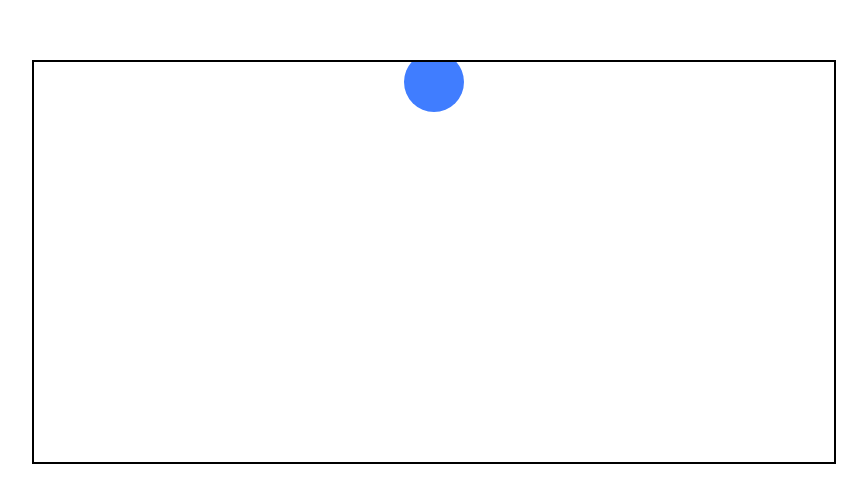
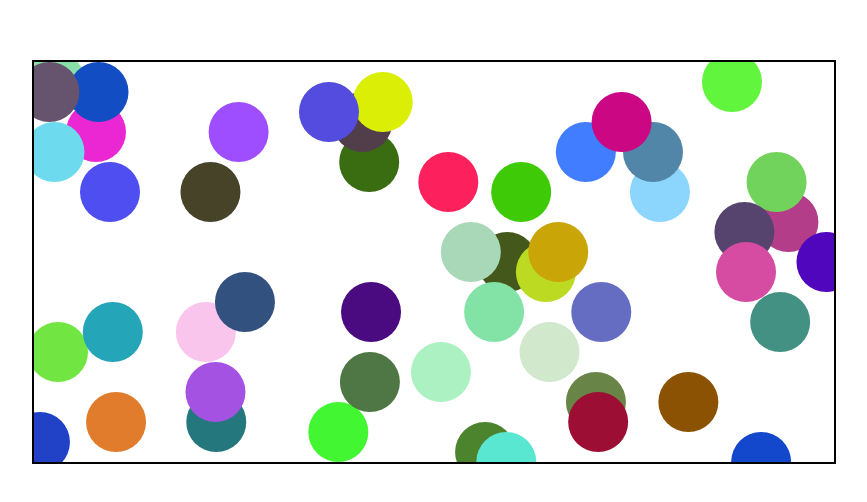
Before and after one commit to lemonsalessandro/LPAW, a plain HTML site: page Atividade 4 - Animações Canva/circle/circle.html in a window 1280 px wide. Shown: the part 138-640 px from the top of the page, without its empty margins (206-1073 px from the left). Drawn offline with Linux system fonts and the light colour scheme.

Commit message:
circle animation final

```diff
--- a/Atividade 4 - Animações Canva/circle/circle.html
+++ b/Atividade 4 - Animações Canva/circle/circle.html
@@ -41,13 +41,13 @@
 <script>
 
     class Circle {
-        constructor(x, y, r, l, fill, vely) {
-            this.x = x;
-            this.y = y;
-            this.r = r;
-            this.l = l;
+        constructor(fill) {
+            this.x = Math.random() * canvas.width;
+            this.y = Math.random() * canvas.height;
+            this.r = 30;
+            this.l = 1;
             this.fill = fill;
-            this.vely = vely;
+            this.vely = 10;
         }
 
         draw(ctx) {
@@ -62,9 +62,8 @@
             this.y += this.vely;
 
             if (this.y > canvas.height) {
-                this.y = 20;
+                this.y = 10;
             }
-            console.log(this.y)
         }
 
     }
@@ -76,21 +75,22 @@
 
         let ctx = document.getElementById("canvas").getContext('2d');
 
-        let randomColor = `#${Math.floor(Math.random() * 16777215).toString(16)}`
-        let x = canvas.width / 2;
-        let y = Math.random() * 100;
-        let velocity = 15;
-        let qtdcircles = 10;
-        let circles = Array.from({ length: qtdcircles })
+        let qtdCircles = 50;
+        let circles = [];
 
-        let circle = new Circle(canvas.width / 2, 20, 30, 1, randomColor, 20)
+        for (let i = 0; i < qtdCircles; i++) {
+            let randomColor = `#${Math.floor(Math.random() * 16777215).toString(16)}`
+            circles.push(new Circle(randomColor))
+        }
 
         const loop = () => {
             requestAnimationFrame(loop)
             clearScreen(ctx)
 
-            circle.draw(ctx)
-            circle.move()
+            for (let i = 0; i < qtdCircles; i++) {
+                circles[i].draw(ctx)
+                circles[i].move()
+            }
         }
         loop()
 
```
